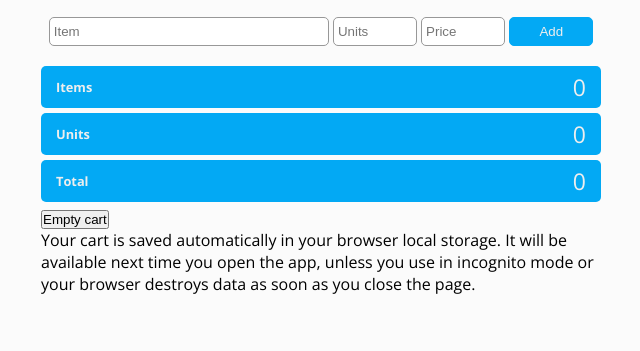
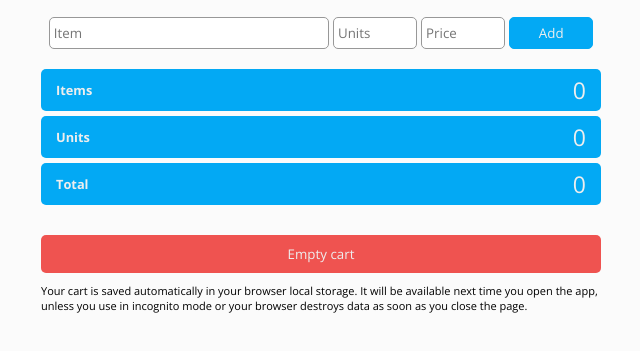
Before and after one commit to ashvinmotye/shopping, a plain HTML site: page index.html in a window 1280 px wide. Shown: the part 91-442 px from the top of the page, without its empty margins (319-959 px from the left). Drawn offline with nearby package versions, Linux system fonts and the light colour scheme.

Commit message:
Update main.css

```diff
--- a/main.css
+++ b/main.css
@@ -95,6 +95,7 @@ input {
   border: 1px solid #989898;
   color: #444444;
   border-radius: 5px;
+  font-family: 'Open Sans', sans-serif;
 }
 
 input:focus {
@@ -170,3 +171,28 @@ input:focus {
 #edit-cart input[type='submit'] {
   margin-top: 32px;
 }
+
+.instructions {
+  margin-top: 30px;
+}
+
+.instructions button {
+  width: 100%;
+  padding: 10px;
+  border: none;
+  outline: none;
+  background-color: #EF5350;
+  border-radius: 5px;
+  color: #eeeeee;
+  font-family: 'Open Sans';
+  transition: all 0.2s ease-in-out;
+}
+
+.instructions button:hover {
+  background-color: #fa4541;
+}
+
+.instructions p {
+  margin-top: 10px;
+  font-size: 11px;
+}
```
